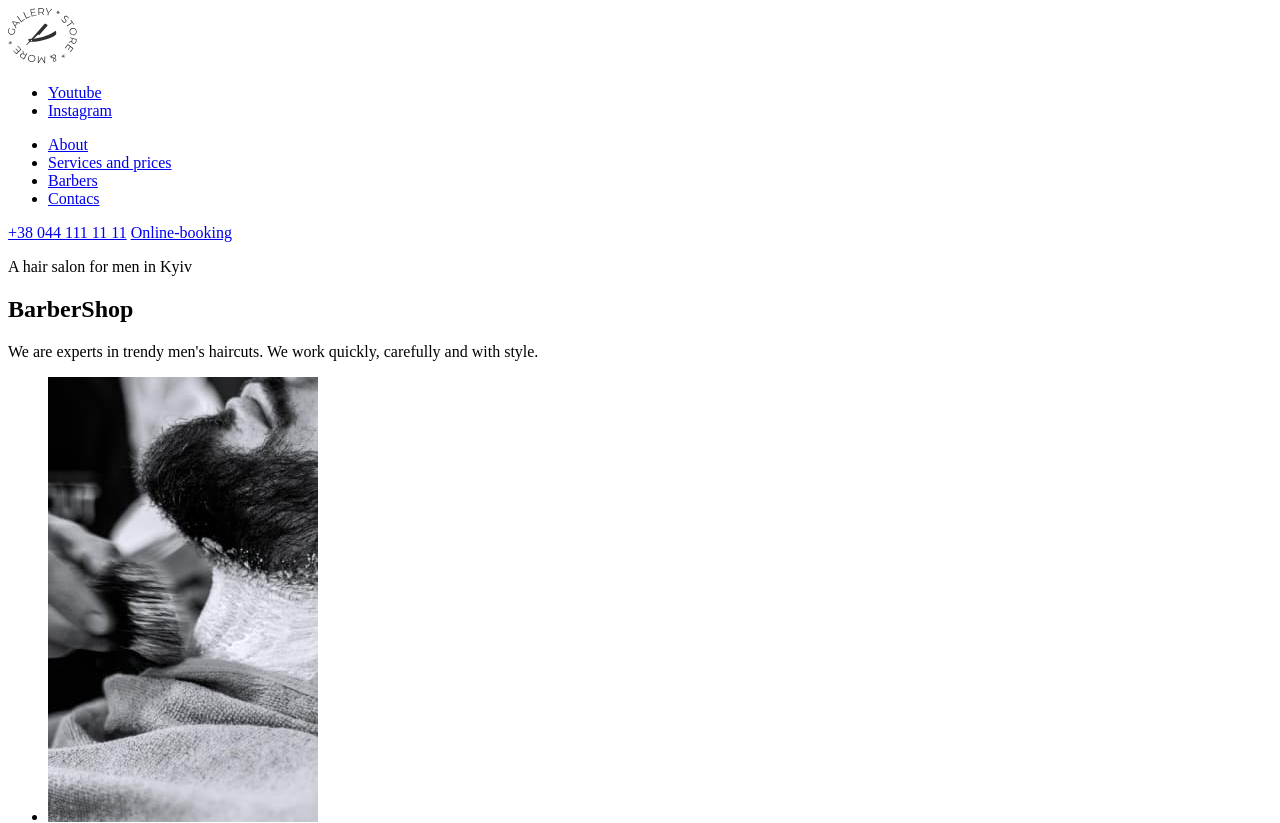
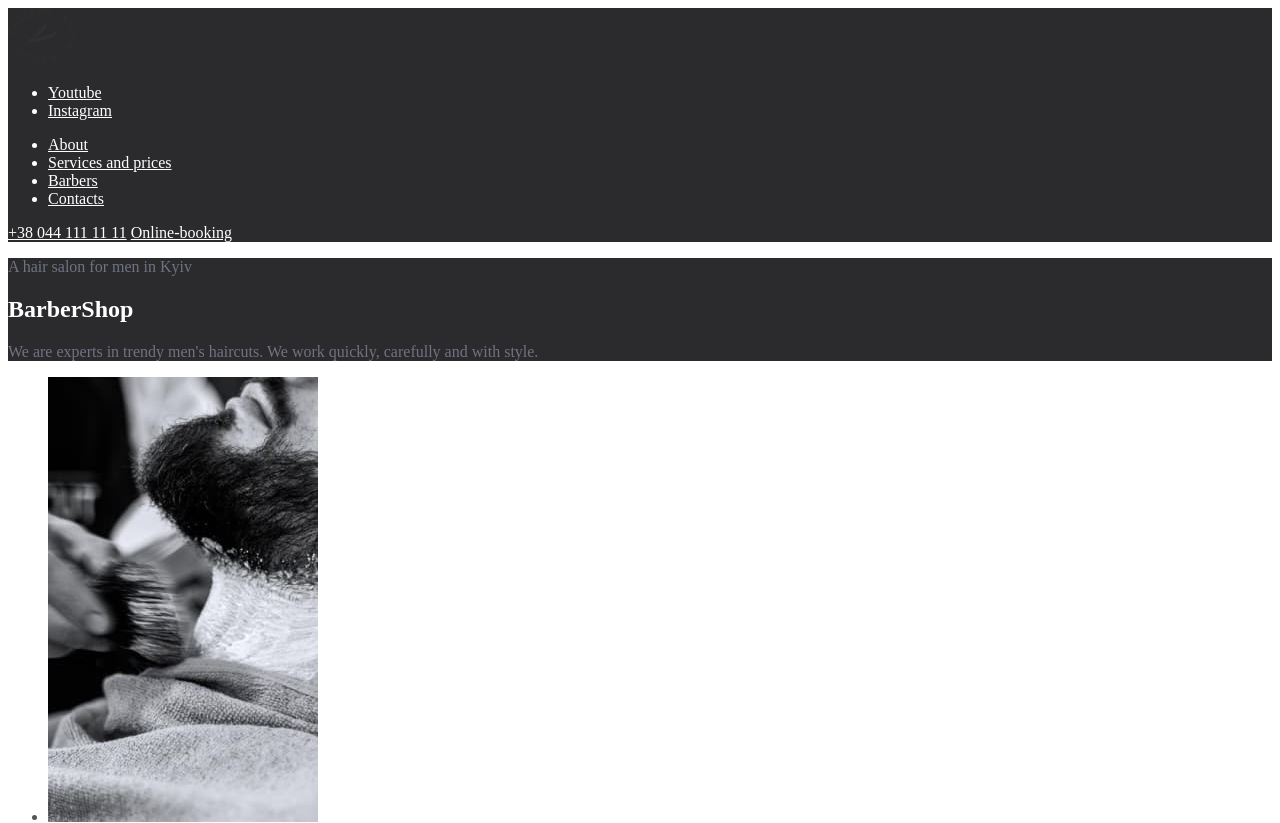
Before and after one commit to igor-goit/html-css-64-mod-2, a plain HTML site: page index.html in a window 1280 px wide. Shown: the top 823 px of the page. Drawn offline with Linux system fonts and the light colour scheme.

Commit message:
Module 2 lesson 3

```diff
--- a/index.html
+++ b/index.html
@@ -7,9 +7,10 @@
       content="width=device-width, initial-scale=1.0"
     />
     <title>Barbershop</title>
+    <link rel="stylesheet" href="./styles/main.css" />
   </head>
   <body>
-    <header>
+    <header class="barbershop-header">
       <a href="./index.html">
         <img
           src="./images/logo.svg"
@@ -36,7 +37,7 @@
         </li>
       </ul>
 
-      <nav>
+      <nav class="header-navigation">
         <ul>
           <li>
             <a
@@ -50,8 +51,12 @@
               >Services and prices</a
             >
           </li>
-          <li><a href="#our_babrbers">Barbers</a></li>
-          <li><a href="#">Contacs</a></li>
+          <li>
+            <a href="#our_babrbers">Barbers</a>
+          </li>
+          <li>
+            <a href="#">Contacts</a>
+          </li>
         </ul>
       </nav>
 
@@ -60,16 +65,16 @@
       <a href="#online_booking">Online-booking</a>
     </header>
     <main>
-      <section>
+      <section class="hero">
         <p>A hair salon for men in Kyiv</p>
-        <h1>BarberShop</h1>
+        <h1 class="title-light">BarberShop</h1>
         <p>
           We are experts in trendy men's haircuts. We work
           quickly, carefully and with style.
         </p>
       </section>
 
-      <section id="about">
+      <section id="about" class="about">
         <ul>
           <li>
             <img
@@ -368,8 +373,7 @@
         </p>
       </section>
     </main>
-    <footer>
-      <section>
+    <footer class="barbershop-footer">
       <p>&copy; Copyright 2020</p>
       <ul>
         <li>
@@ -389,7 +393,6 @@
           >
         </li>
       </ul>
-      </section>
     </footer>
   </body>
 </html>
--- /dev/null
+++ b/styles/main.css
@@ -0,0 +1,46 @@
+:root {
+  --color-grey: #303030;
+  --text-color: #555555;
+  --link-color: #ff6c00;
+}
+
+.barbershop-header,
+.hero {
+  background-color: #2b2b2d;
+}
+
+.barbershop-header,
+.barbershop-header a,
+.hero {
+  color: #fff;
+}
+
+.header-navigation a:hover,
+.barbershop-header a:hover {
+  color: var(--link-color);
+}
+
+.header-navigation a:focus {
+  outline: solid 1px var(--link-color);
+  color: var(--link-color);
+}
+
+.header-navigation .active {
+  color: var(--link-color);
+}
+
+.hero {
+  color: rgba(157, 164, 189, 60%);
+}
+
+.title-light {
+  color: #fff;
+}
+
+.title {
+  color: var(--color-grey);
+}
+
+.about {
+  color: var(--text-color);
+}
```
Lines whose indentation alone changed are shown as unchanged.
